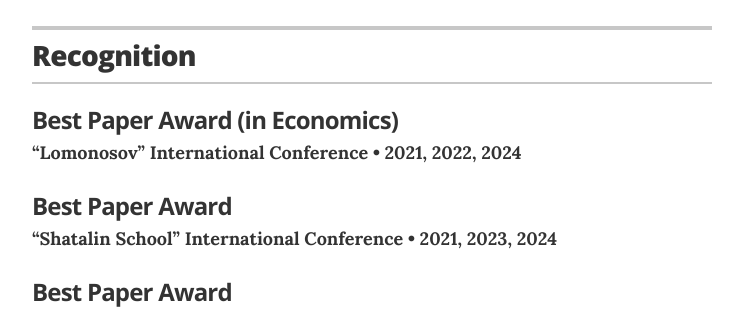
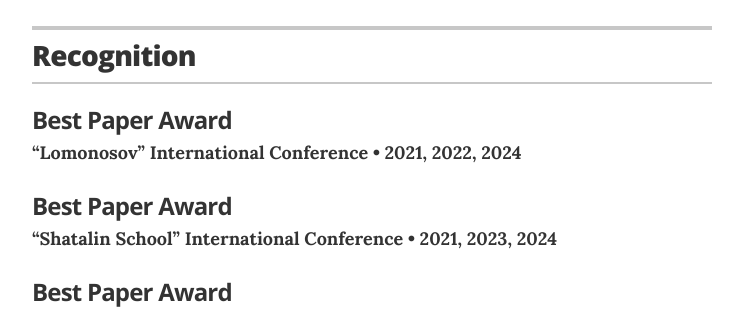
Before and after one commit to MikitchukMarina/MikitchukMarina.github.io, a Jekyll site: the page built from index.html, in a window 1280 px wide. Shown: the part 1659-1968 px from the top of the page, without its empty margins (268-1011 px from the left). Built offline with Jekyll 4.4.1, drawn with Linux system fonts in a browser that asks for light colours.

Commit message:
Update recognitions.yml

```diff
--- a/_data/recognitions.yml
+++ b/_data/recognitions.yml
@@ -1,5 +1,5 @@
 # Recognitions
-- award: Best Paper Award (in Economics)
+- award: Best Paper Award
   organization: “Lomonosov” International Conference
   year: 2021, 2022, 2024
   summary: ''
```
